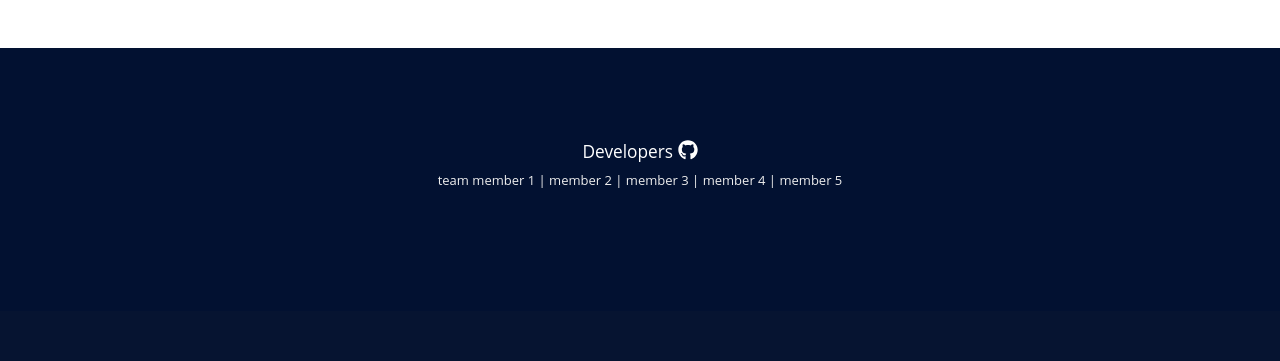
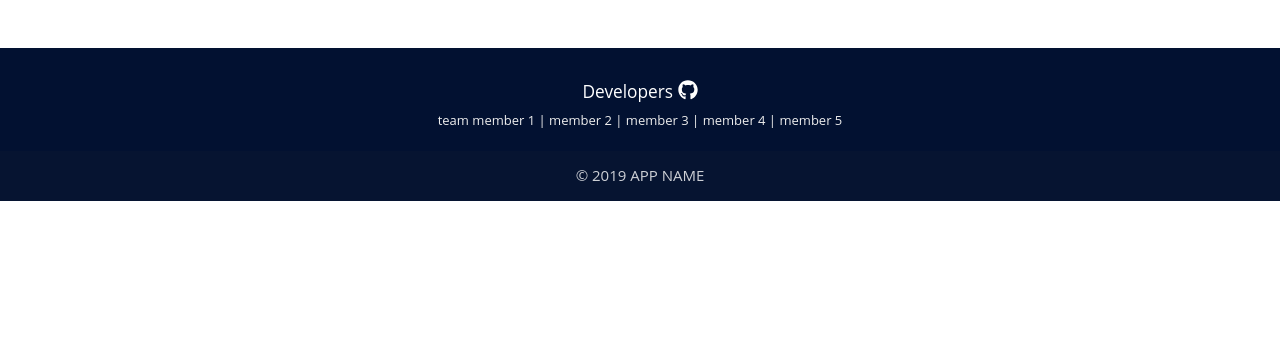
Before and after one commit to keekscodes/shareflixx, a React (Create React App) app in the folder client/: page /show in a window 1280 px wide. Shown: the part 710-1071 px from the top of the page. After the commit the page ends 911 px from the top, so only its background shows below. Built offline with nearby package versions, Linux system fonts and the light colour scheme; no server answers; the HTML template or start-up script is replaced by a standard one.

Commit message:
fixed footer padding space

```diff
--- a/client/src/components/Footer/index.js
+++ b/client/src/components/Footer/index.js
@@ -6,7 +6,7 @@ function Footer() {
   return (
     <footer className="page-footer" style={{"background": "rgb(2, 17, 49)",
     "color": "rgb(235, 235, 235)", "height": "auto"}}>
-        <div className="container">
+        {/* <div className="container"> */}
             <div className="row">
                 <div className="col l4  s6">
                     <h6 className="white-text">Developers <i className="fab fa-github" style={{fontSize: "20px", color:"#ffffff"}}></i> </h6>
@@ -19,9 +19,9 @@ function Footer() {
                     </span>
                 </div>
             </div>
-        </div>
+        {/* </div> */}
         <div className="footer-copyright">
-            <div className="container">
+            <div style={{"margin" : "0 auto"}}>
                 © 2019 APP NAME
             </div>
         </div>
```
